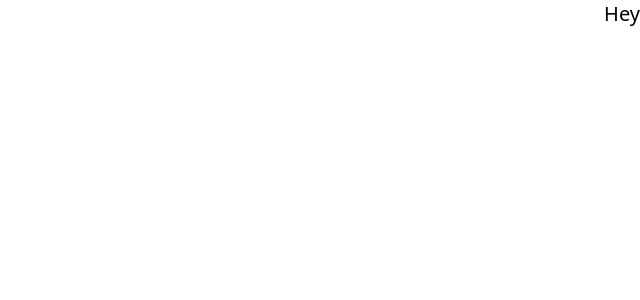
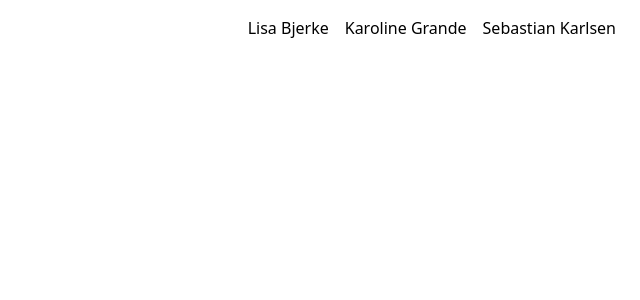
Before and after one commit to Skulsta/washingSystem, a React (Create React App) app: page / in a window 1280 px wide. Shown: the top 300 px of the page, without its empty margins (640-1280 px from the left). Built offline with nearby package versions, Linux system fonts and the light colour scheme.

Commit message:
Render users

```diff
--- a/src/App.js
+++ b/src/App.js
@@ -1,9 +1,8 @@
+import Home from "./views/Home/Home";
 function App() {
   return (
     <div className="App">
-      <nav className="flex justify-end">
-        <p className="text-xl">Hey</p>
-      </nav>
+      <Home />
     </div>
   );
 }
--- /dev/null
+++ b/src/views/Home/Home.js
@@ -0,0 +1,18 @@
+import React from "react";
+import Users from "../../functions/Users";
+
+const Home = () => {
+  const users = new Users();
+  return (
+    <div>
+      <nav className="flex justify-end m-4">
+        {console.log(users.getAll())}
+        {users.getAll().map((user) => (
+          <p className="mx-2">{user.fullName}</p>
+        ))}
+      </nav>
+    </div>
+  );
+};
+
+export default Home;
```
